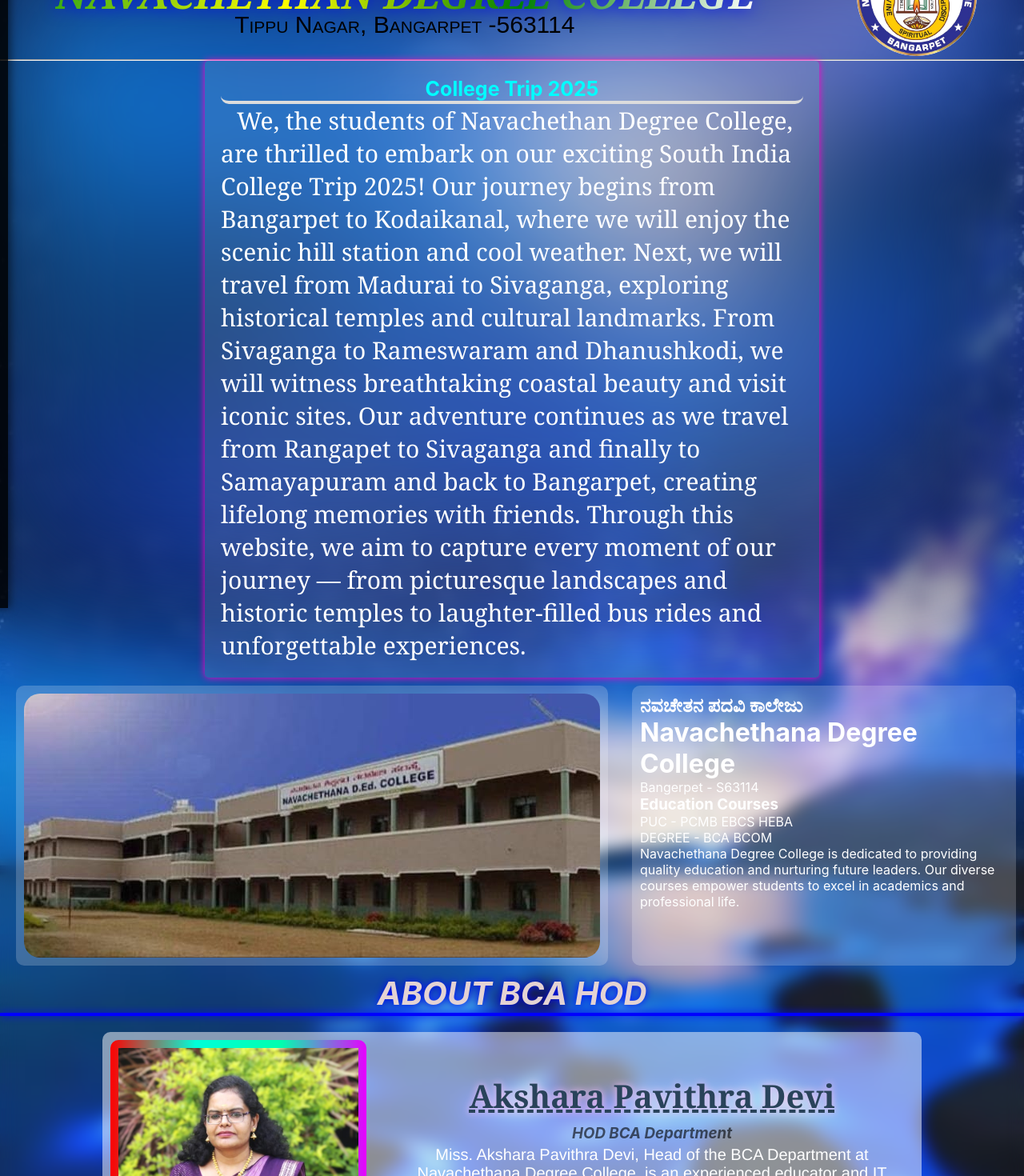
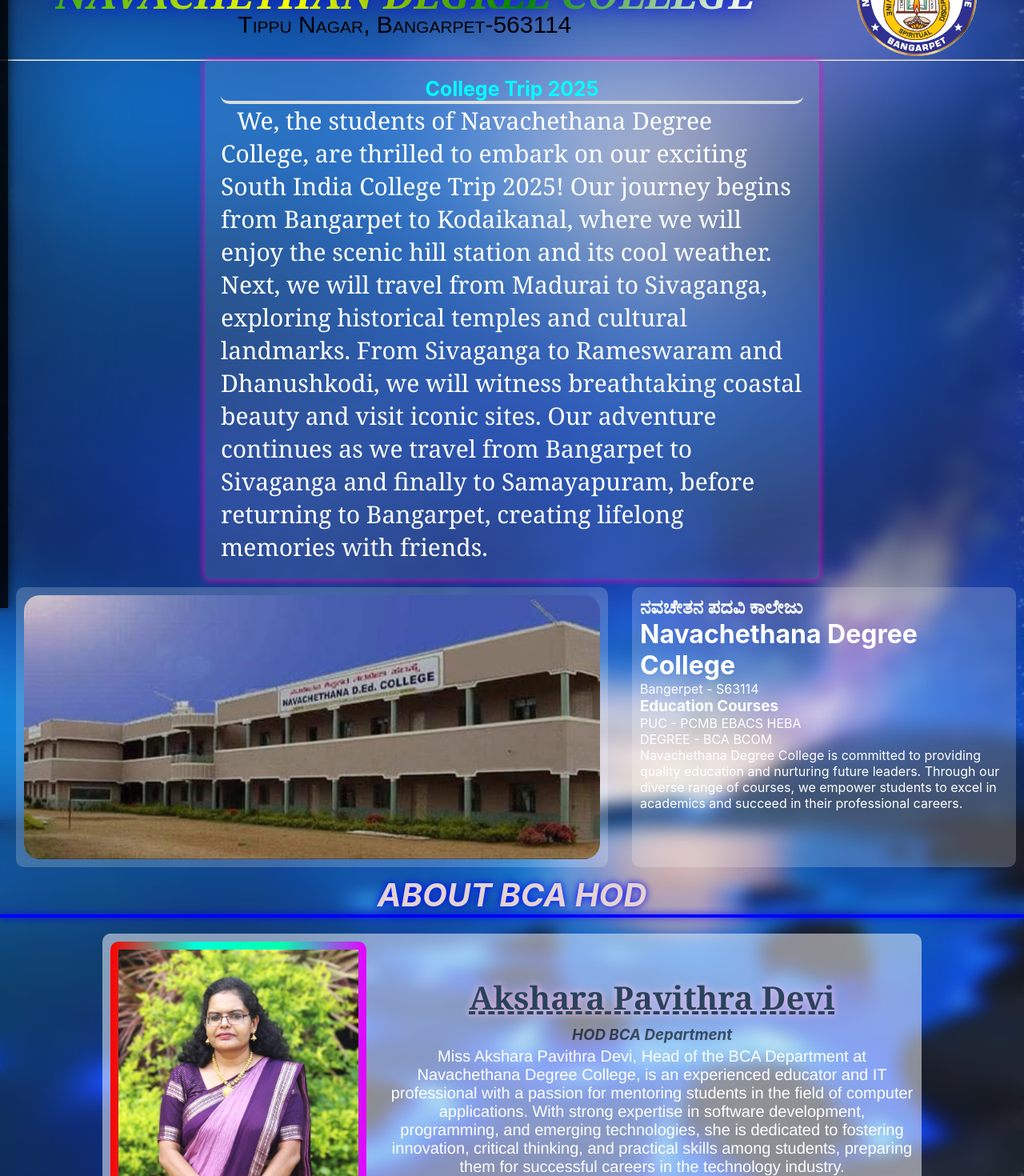
Before and after one commit to Darshan-M-sys/trip, a React (Create React App) app: page / in a window 1280 px wide. Shown: the part 80-1550 px from the top of the page at 80% size. Built offline with nearby package versions, Linux system fonts and the light colour scheme; no server answers.

Commit message:
Update Home.jsx

```diff
--- a/src/pages/Home.jsx
+++ b/src/pages/Home.jsx
@@ -92,7 +92,7 @@ const Home = () => {
         <header>
           <div className="college-name">
             <h1> NAVACHETHAN DEGREE COLLEGE</h1>
-            <p>Tippu Nagar, Bangarpet -563114</p>
+            <p>Tippu Nagar, Bangarpet-563114</p>
           </div>
           <div className="college-logo">
             <img style={{background:"white", borderRadius:"50%"}} src={college} alt="college" />
@@ -104,12 +104,7 @@ const Home = () => {
         <div className="text1 animate-on-scroll">
           <h2> College Trip 2025</h2>
           <p>
-            We, the students of Navachethan Degree College, are thrilled to embark on our exciting South India College Trip 2025!
-            Our journey begins from Bangarpet to Kodaikanal, where we will enjoy the scenic hill station and cool weather.
-            Next, we will travel from Madurai to Sivaganga, exploring historical temples and cultural landmarks.
-            From Sivaganga to Rameswaram and Dhanushkodi, we will witness breathtaking coastal beauty and visit iconic sites.
-            Our adventure continues as we travel from Rangapet to Sivaganga and finally to Samayapuram and back to Bangarpet, creating lifelong memories with friends.
-            Through this website, we aim to capture every moment of our journey — from picturesque landscapes and historic temples to laughter-filled bus rides and unforgettable experiences.
+ We, the students of Navachethana Degree College, are thrilled to embark on our exciting South India College Trip 2025! Our journey begins from Bangarpet to Kodaikanal, where we will enjoy the scenic hill station and its cool weather. Next, we will travel from Madurai to Sivaganga, exploring historical temples and cultural landmarks. From Sivaganga to Rameswaram and Dhanushkodi, we will witness breathtaking coastal beauty and visit iconic sites. Our adventure continues as we travel from Bangarpet to Sivaganga and finally to Samayapuram, before returning to Bangarpet, creating lifelong memories with friends.
           </p>
         </div>
 
@@ -123,12 +118,10 @@ const Home = () => {
             <h1>Navachethana Degree College</h1>
             <p>Bangerpet - S63114</p>
             <h3>Education Courses</h3>
-            <p>PUC - PCMB EBCS HEBA</p>
+            <p>PUC - PCMB EBACS HEBA</p>
             <p>DEGREE - BCA BCOM</p>
             <p>
-              Navachethana Degree College is dedicated to providing quality education
-              and nurturing future leaders. Our diverse courses empower students
-              to excel in academics and professional life.
+             Navachethana Degree College is committed to providing quality education and nurturing future leaders. Through our diverse range of courses, we empower students to excel in academics and succeed in their professional careers.
             </p>
           </div>
         </div>
@@ -143,11 +136,7 @@ const Home = () => {
               <h2>Akshara Pavithra Devi</h2>
               <h3>HOD BCA Department</h3>
               <p>
-                Miss. Akshara Pavithra Devi, Head of the BCA Department at Navachethana Degree College,
-                is an experienced educator and IT professional with a passion for guiding students
-                in the field of computer applications. With expertise in software development, programming,
-                and emerging technologies, she is committed to fostering innovation, critical thinking,
-                and practical skills among students to prepare them for successful careers in the tech industry.
+              Miss Akshara Pavithra Devi, Head of the BCA Department at Navachethana Degree College, is an experienced educator and IT professional with a passion for mentoring students in the field of computer applications. With strong expertise in software development, programming, and emerging technologies, she is dedicated to fostering innovation, critical thinking, and practical skills among students, preparing them for successful careers in the technology industry.
               </p>
             </div>
           </div>
```
